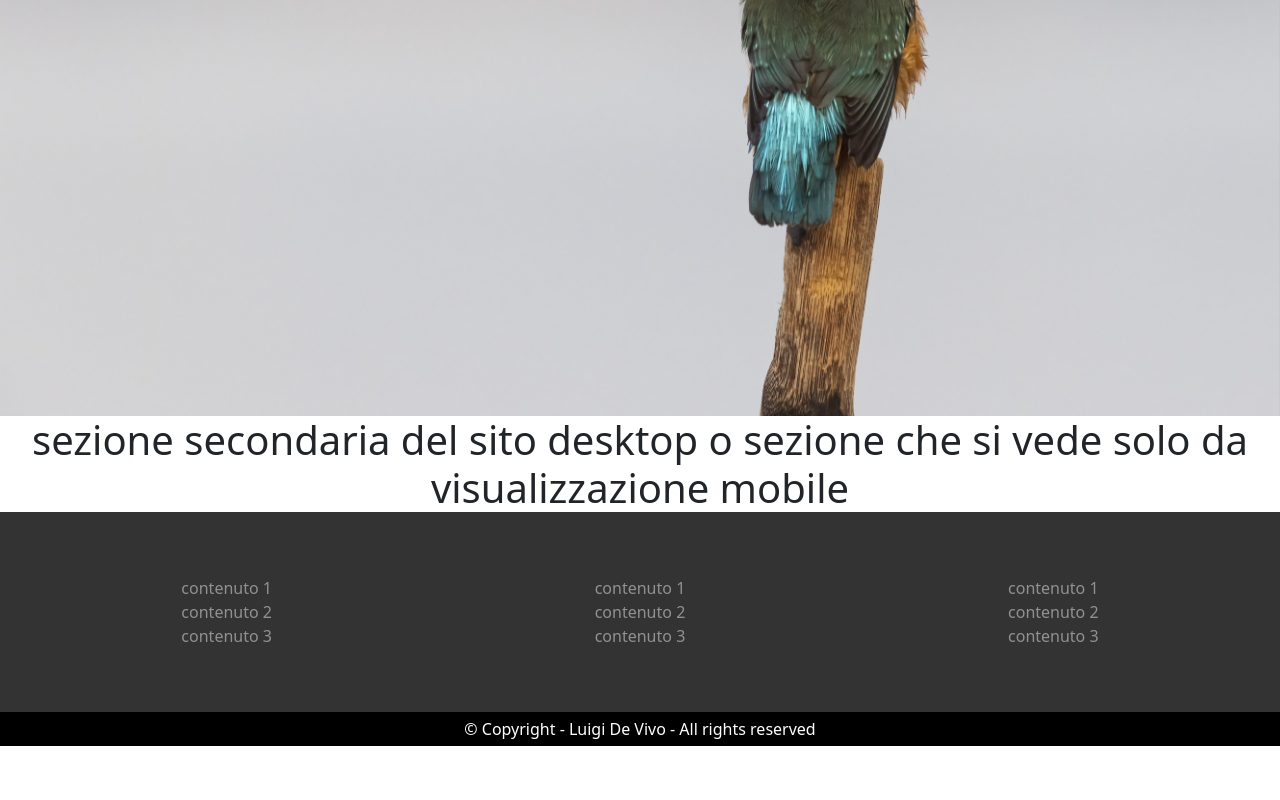
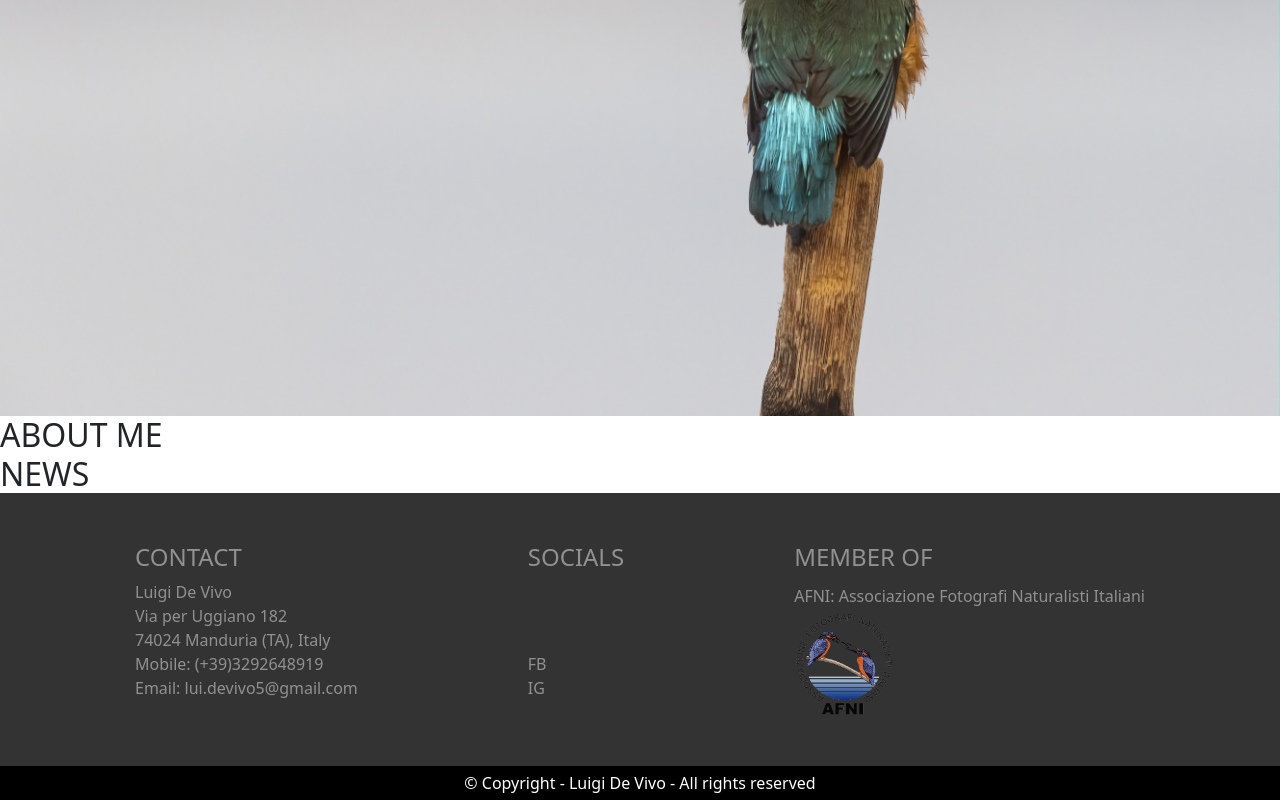
Before and after one commit to mesciuS/photo-gallery, a JavaScript app: page / in a window 1280 px wide. Shown: the part 412-1212 px from the top of the page. Before the commit the page ends 1158 px from the top, so only its background shows below. Built offline with nearby package versions, Linux system fonts and the light colour scheme.

Commit message:
feat: footer

```diff
--- a/package.json
+++ b/package.json
@@ -12,7 +12,7 @@
     "@fortawesome/free-brands-svg-icons": "^6.4.2",
     "@fortawesome/free-regular-svg-icons": "^6.4.2",
     "@fortawesome/free-solid-svg-icons": "^6.4.2",
-    "@fortawesome/vue-fontawesome": "^3.0.3",
+    "@fortawesome/vue-fontawesome": "^3.0.5",
     "bootstrap": "^5.3.2",
     "sass": "^1.69.4",
     "vue-router": "^4.2.4"
--- a/src/Style.scss
+++ b/src/Style.scss
@@ -30,10 +30,7 @@
   align-items: center;
   width: 100%;
   height: 100%;
-  // min-height: 100vh;
   min-height: calc(100vh - 106px);
-
-  // background-color: rgb(228, 211, 189);
 }
 
 .route-img {
--- a/src/components/AppFooter.vue
+++ b/src/components/AppFooter.vue
@@ -11,37 +11,28 @@ export default {
 <template>
   <footer id="footer">
     <div class="footer-square">
-      <div>
-        contenuto 1
-      </div>
-      <div>
-        contenuto 2
-      </div>
-      <div>
-        contenuto 3
-      </div>
+      <h4>CONTACT</h4>
+      <ul>
+        <li>Luigi De Vivo</li>
+        <li>Via per Uggiano 182</li>
+        <li>74024 Manduria (TA), Italy</li>
+        <li>Mobile: (+39)3292648919</li>
+        <li>Email: lui.devivo5@gmail.com</li>
+      </ul>
     </div>
     <div class="footer-square">
-      <div>
-        contenuto 1
-      </div>
-      <div>
-        contenuto 2
-      </div>
-      <div>
-        contenuto 3
-      </div>
+      <h4>SOCIALS</h4>
+      <ul>
+        <li>FB</li>
+        <font-awesome-icon icon="fa-brands fa-facebook-f" />
+        <li>IG</li>
+        <font-awesome-icon icon="fa-brands fa-square-instagram" />
+      </ul>
     </div>
     <div class="footer-square">
-      <div>
-        contenuto 1
-      </div>
-      <div>
-        contenuto 2
-      </div>
-      <div>
-        contenuto 3
-      </div>
+      <h4>MEMBER OF</h4>
+      <p>AFNI: Associazione Fotografi Naturalisti Italiani</p>
+      <a href="https://www.afni.org/" target="_blank"><img id="footer-logo" src="../assets/logos/AFNI_LOGO.png" alt="AFNI"></a>
     </div>
   </footer>
   <div id="copyright">
@@ -53,14 +44,20 @@ export default {
 #footer {
   display: flex;
   justify-content: space-around;
-  height: 200px;
-  padding: 20px;
+  max-height: 600px;
+  padding: 50px;
   background-color: #333333;
 } .footer-square {
   display: flex;
   flex-direction: column;
-  justify-content: center;
+  justify-content: space-between;
   color: #919191;
+} ul {
+  list-style: none;
+  padding: 0;
+}
+#footer-logo {
+  width: 100px;
 }
 #copyright {
   padding: 5px;
--- a/src/components/AppNavbar.vue
+++ b/src/components/AppNavbar.vue
@@ -51,12 +51,6 @@ export default {
             <router-link class="nav-link" aria-current="page" :to="{ name: 'gallery' }">Gallery</router-link>
           </li>
           <li class="nav-item">
-            <router-link class="nav-link" :to="{ name: 'projects' }">Projects</router-link>
-          </li>
-          <li class="nav-item">
-            <router-link class="nav-link" :to="{ name: 'about' }">About Me</router-link>
-          </li>
-          <li class="nav-item">
             <router-link class="nav-link" :to="{ name: 'shop' }">Purchase</router-link>
           </li>
         </ul>
--- a/src/main.js
+++ b/src/main.js
@@ -4,13 +4,13 @@ import App from './App.vue'
 import './Style.scss'
 import {router} from './router';
 import * as bootstrap from 'bootstrap';
-// import { library } from '@fortawesome/fontawesome-svg-core';
-// import { FontAwesomeIcon } from '@fortawesome/vue-fontawesome';
-// import { faUserSecret } from '@fortawesome/free-solid-svg-icons';
-// library.add(faUserSecret);
+import { library } from '@fortawesome/fontawesome-svg-core';
+import { FontAwesomeIcon } from '@fortawesome/vue-fontawesome';
+import { faUserSecret } from '@fortawesome/free-solid-svg-icons';
+library.add(faUserSecret);
 
 const app = createApp(App)
 
 app.use(router)
-// app.component('font-awesome-icon', FontAwesomeIcon)
+app.component('font-awesome-icon', FontAwesomeIcon)
 app.mount('#app')
--- a/src/views/AppHome.vue
+++ b/src/views/AppHome.vue
@@ -24,8 +24,11 @@ export default {
                 </div>
             </div>
         </div>
-        <div id="mobile-media">
-            <h1>sezione secondaria del sito desktop o sezione che si vede solo da visualizzazione mobile</h1>
+        <div id="container-about">
+            <h2>ABOUT ME</h2>
+        </div>
+        <div id="container-news">
+            <h2>NEWS</h2>
         </div>
     </div>
 </template>
@@ -37,10 +40,6 @@ export default {
         height: calc(100vh - 106px);
         background-color: aqua;
     }
-    #mobile-media {
-        display: none;
-    }
-
     // controllare le media breakdown
     @media (max-width: 1286px) {
         #view-container {
@@ -52,9 +51,6 @@ export default {
             width: 100%;
             height: auto;
         }
-        #mobile-media {
-            display: block;
-        }
     }
 
 </style>
```
Also changed, not shown: src/assets/logos/AFNI_LOGO.png (added), 1 other file (tests, documents, lock files or other folders).
